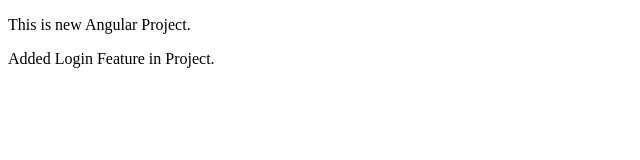
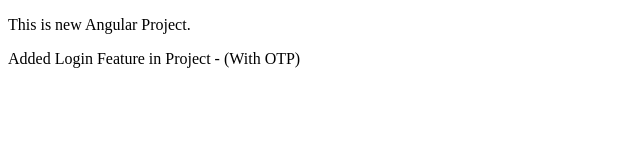
Before and after one commit to vantage228/IVP_ANGULAR_PROJECT, a plain HTML site: page index.html in a window 1280 px wide. Shown: the full height of the page, 0-640 px from the left. Drawn offline with Linux system fonts and the light colour scheme.

Commit message:
Added OTP Feature

```diff
--- a/index.html
+++ b/index.html
@@ -10,7 +10,7 @@
         This is new Angular Project.
     </p>
     <p class="para">
-        Added Login Feature in Project.
+        Added Login Feature in Project - (With OTP)
     </p>
 </body>
 </html>
```
